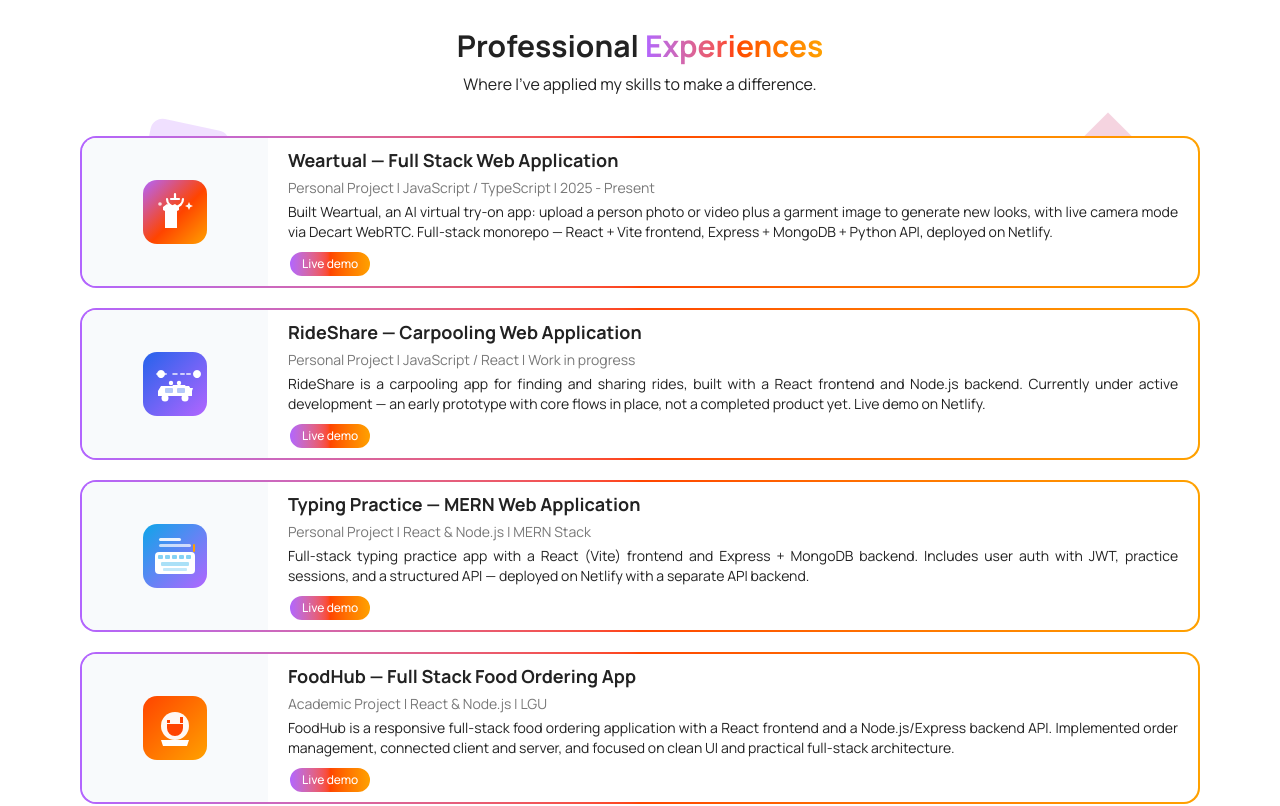
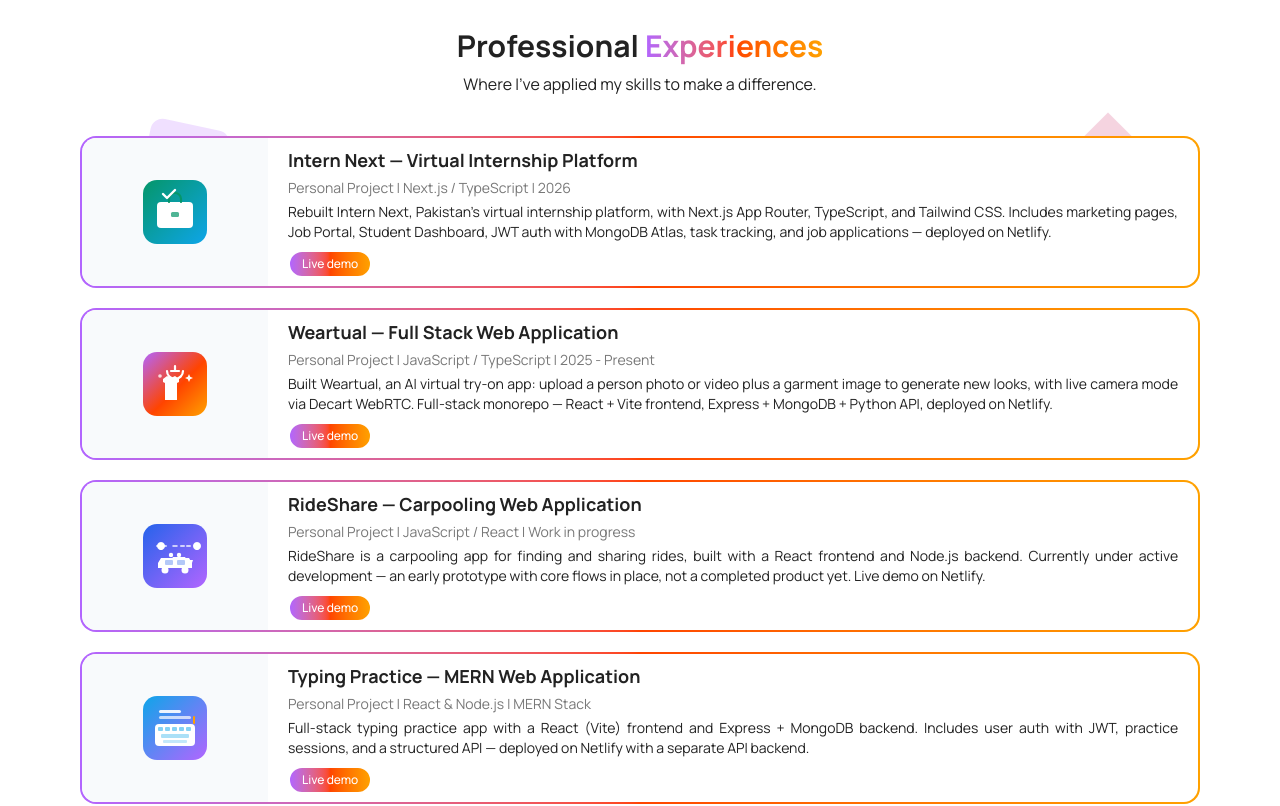
Before and after one commit to sweet-amrood/Musharib-Portfolio, a Next.js app: page / in a window 1280 px wide. Shown: the part 1380-2186 px from the top of the page. Built offline with nearby package versions, Linux system fonts and the light colour scheme; no server answers.

Commit message:
new project added with live demo

```diff
--- a/src/data/portfolio.ts
+++ b/src/data/portfolio.ts
@@ -94,6 +94,15 @@
   experience: {
     subtitle: "Where I've applied my skills to make a difference.",
     items: [
+      {
+        image: projectIcons.internNext,
+        imageVariant: "logo" as const,
+        title: "Intern Next — Virtual Internship Platform",
+        meta: "Personal Project | Next.js / TypeScript | 2026",
+        description:
+          "Rebuilt Intern Next, Pakistan's virtual internship platform, with Next.js App Router, TypeScript, and Tailwind CSS. Includes marketing pages, Job Portal, Student Dashboard, JWT auth with MongoDB Atlas, task tracking, and job applications — deployed on Netlify.",
+        demoUrl: "https://intern-next.netlify.app/",
+      },
       {
         image: projectIcons.weartual,
         imageVariant: "logo" as const,
@@ -198,6 +207,7 @@
     subtitle: "Turning curiosity into functional projects.",
     excludeRepos: ["weartual", "Weartual", "weartual-app"],
     featuredRepos: [
+      "intern-next",
       "Weartual-latest",
       "rideshare",
       "typing-practice-web-app",
@@ -207,6 +217,12 @@
       "ATM-Banking-System-Project-Assembly-Language",
     ],
     repoOverrides: {
+      "intern-next": {
+        displayName: "Intern Next",
+        description:
+          "Pakistan's virtual internship platform — Next.js 15, TypeScript, Tailwind, MongoDB Atlas. Marketing site, Job Portal, Student Dashboard, JWT auth, tasks, and job applications. Live on Netlify.",
+        demoUrl: "https://intern-next.netlify.app/",
+      },
       "Weartual-latest": {
         displayName: "Weartual",
         description:
@@ -251,7 +267,7 @@
         text: "My projects on ",
         bold: "GitHub (@sweet-amrood)",
         suffix:
-          " include Typing Practice (MERN), RideShare (carpooling, work in progress), FoodHub (full-stack food ordering), Weartual western virtual try on app, an e-commerce database in T-SQL, a restaurant scheduler in C++, and an ATM system in Assembly.",
+          " include Intern Next (virtual internship platform), Typing Practice (MERN), RideShare (carpooling, work in progress), FoodHub (full-stack food ordering), Weartual western virtual try on app, an e-commerce database in T-SQL, a restaurant scheduler in C++, and an ATM system in Assembly.",
       },
       {
         text: "I'm passionate, curious, and always learning — open to internships, junior developer roles, and remote opportunities.",
--- a/src/lib/project-icons.ts
+++ b/src/lib/project-icons.ts
@@ -1,5 +1,6 @@
 /** App logos — one icon per project (not language / tech stack). */
 export const projectIcons = {
+  internNext: "/icons/projects/intern-next.svg",
   weartual: "/icons/projects/weartual.svg",
   foodhub: "/icons/projects/foodhub.svg",
   rideshare: "/icons/projects/rideshare.svg",
@@ -10,6 +11,7 @@
 } as const;
 
 const repoIconBySlug: Record<string, string> = {
+  "intern-next": projectIcons.internNext,
   "Weartual-latest": projectIcons.weartual,
   "FoodHub-REACTJS": projectIcons.foodhub,
   rideshare: projectIcons.rideshare,
@@ -20,6 +22,7 @@
 };
 
 const repoIconByDisplayName: Record<string, string> = {
+  "Intern Next": projectIcons.internNext,
   Weartual: projectIcons.weartual,
   FoodHub: projectIcons.foodhub,
   RideShare: projectIcons.rideshare,
```
Also changed, not shown: public/icons/projects/intern-next.svg (added).
